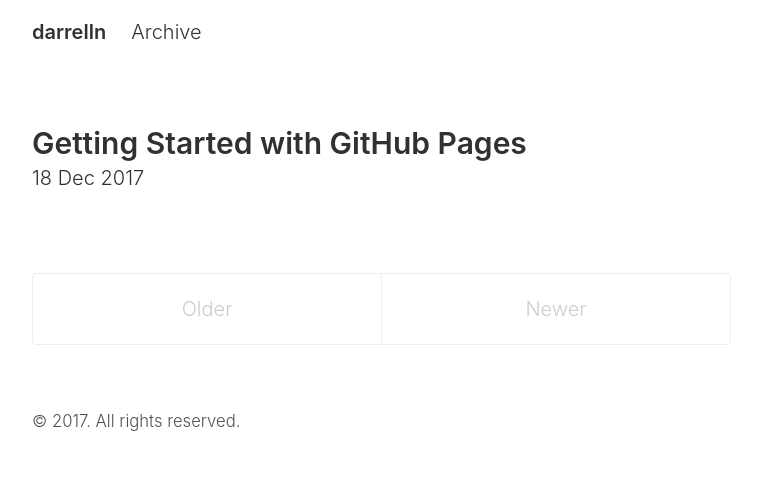
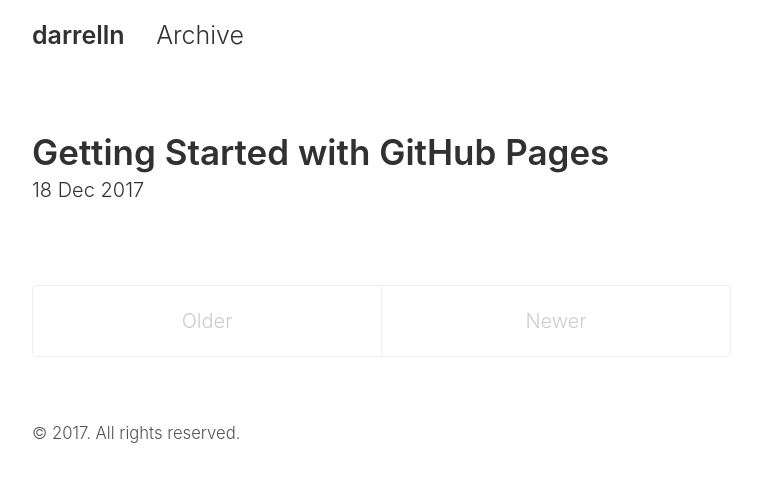
Before and after one commit to darrelln/darrelln.github.io, a Jekyll site: the page built from index.html, in a window 1280 px wide. Shown: the top 482 px of the page, without its empty margins (258-1020 px from the left). Built offline with Jekyll 4.4.1, drawn with Linux system fonts in a browser that asks for light colours; the list of posts is cut into pages by our own code.

Commit message:
Updated font sizes for mobile.

```diff
--- a/_sass/_type.scss
+++ b/_sass/_type.scss
@@ -11,22 +11,22 @@
 }
 
 h1 {
-  font-size: 1.5rem;
+  font-size: 1.75rem;
 }
 
 h2 {
   margin-top: 1rem;
-  font-size: 1.25rem;
+  font-size: 1.5rem;
 }
 
 h3 {
   margin-top: 1.5rem;
-  font-size: 1rem;
+  font-size: 1.25rem;
 }
 
 h4, h5, h6 {
   margin-top: 1rem;
-  font-size: 0.75rem;
+  font-size: 1rem;
 }
 
 p {
```
